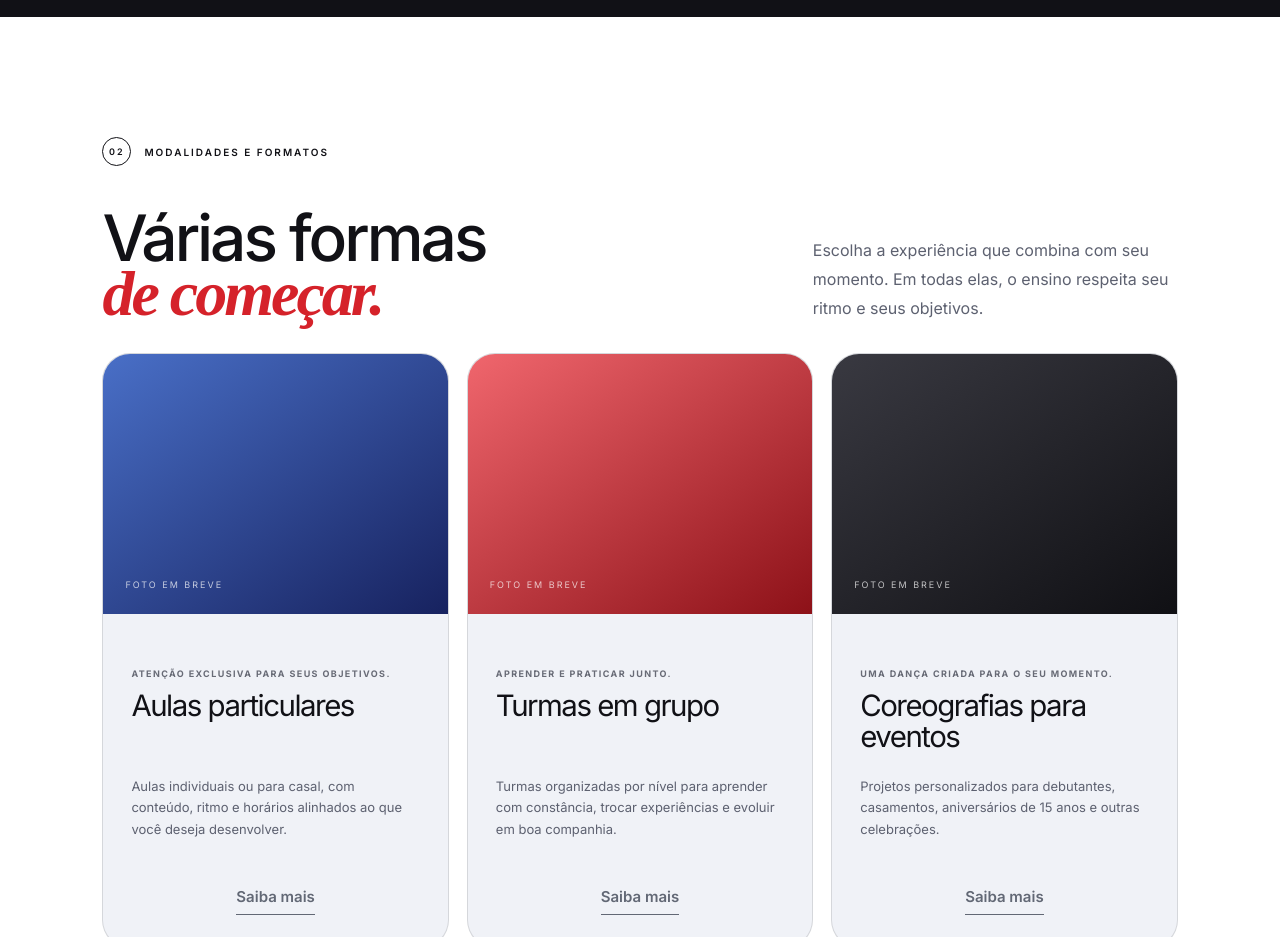
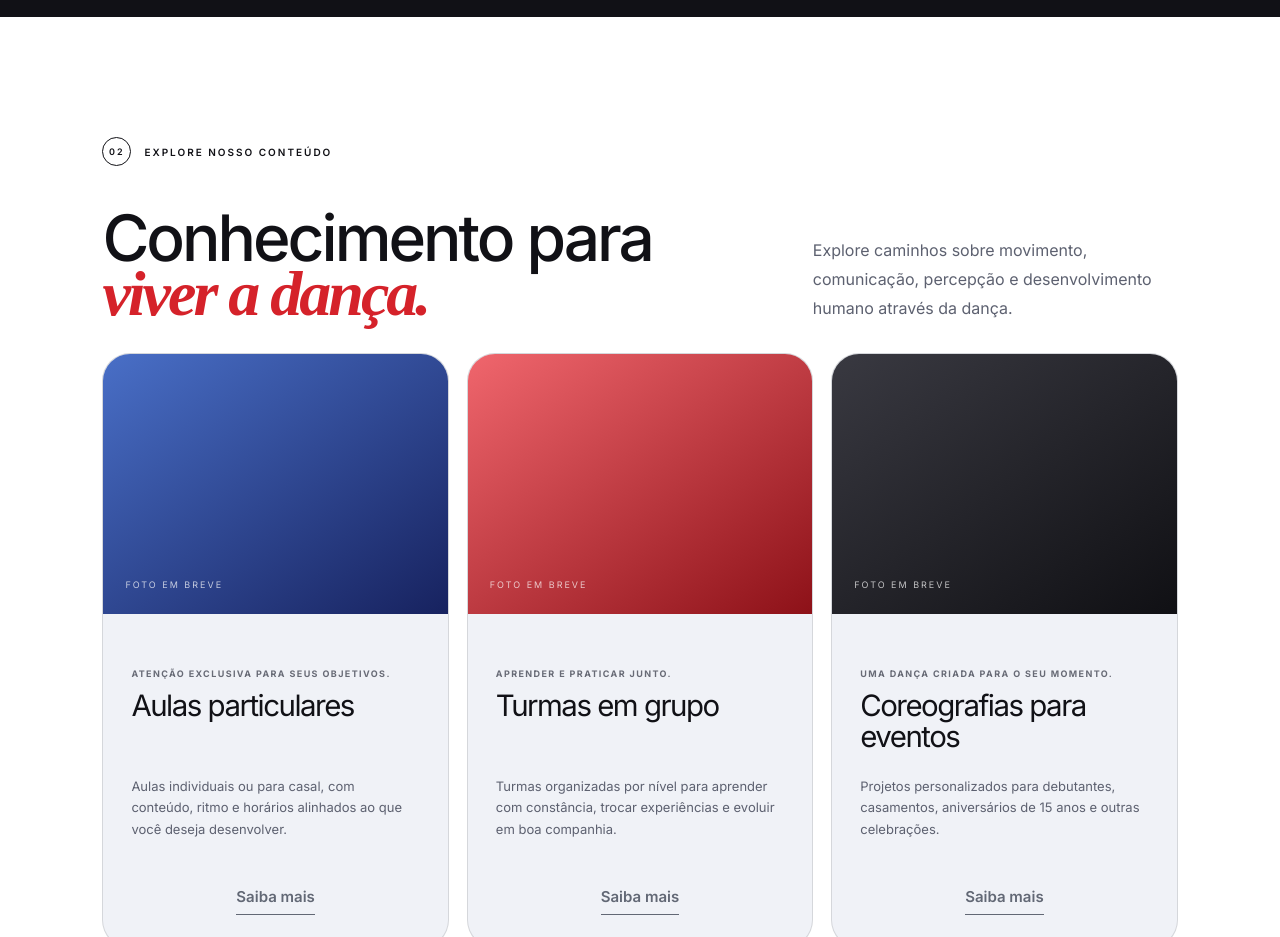
Before and after one commit to leonardodariva/no-ritmo-academia-de-danca, a Next.js app: page / in a window 1280 px wide. Shown: the part 840-1777 px from the top of the page. Built offline with nearby package versions, Linux system fonts and the light colour scheme; a web font is replaced by a local one.

Commit message:
content: atualiza bloco de conhecimento da home

```diff
--- a/app/DanceStyles.tsx
+++ b/app/DanceStyles.tsx
@@ -7,10 +7,10 @@ const modalities = [
 export default function DanceStyles() {
   return (
     <section className="modalities section" id="modalidades">
-      <div className="section-label"><span>02</span> Modalidades e formatos</div>
+      <div className="section-label"><span>02</span> Explore nosso conteúdo</div>
       <div className="modalities-heading">
-        <h2>Várias formas<br /><em>de começar.</em></h2>
-        <p>Escolha a experiência que combina com seu momento. Em todas elas, o ensino respeita seu ritmo e seus objetivos.</p>
+        <h2>Conhecimento para<br /><em>viver a dança.</em></h2>
+        <p>Explore caminhos sobre movimento, comunicação, percepção e desenvolvimento humano através da dança.</p>
       </div>
       <div className="modality-grid">
         {modalities.map((item) => (
```
